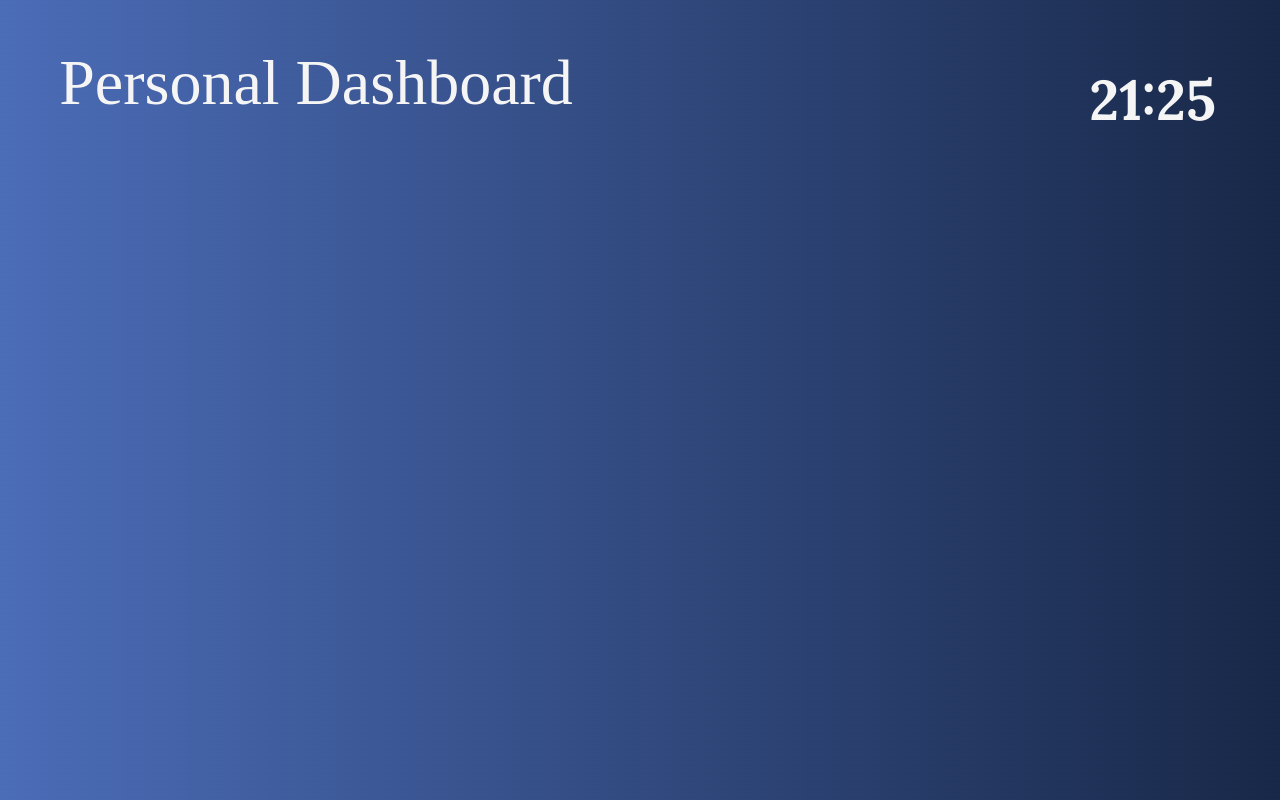
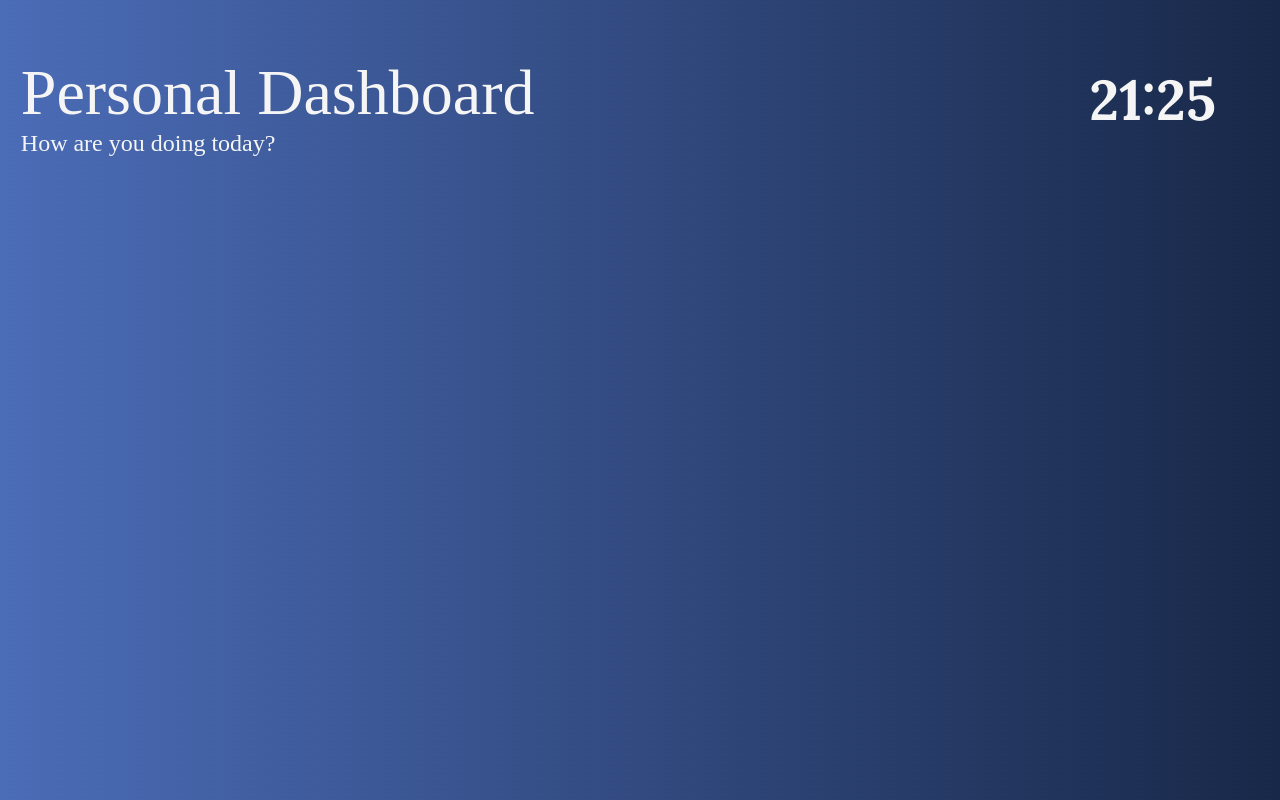
Before and after one commit to KazigeRanger/Personal-Dashboard, a plain HTML site: page src/index.html in a window 1280 px wide. Drawn offline with Linux system fonts and the light colour scheme; a web font is replaced by a local one.

Commit message:
Added a h2 element that will serve as a subtitle in the index.html file and styled the webpage in the style.css file.

```diff
--- a/src/index.html
+++ b/src/index.html
@@ -11,8 +11,11 @@
     </head>
     <body>
         <div class="head-div">
-            <h1 id="page-title">Personal Dashboard</h1>
-            <h2 id="clock">13:52</h2>
+            <div class="title-subtitle-div">
+                <h1 id="page-title">Personal Dashboard</h1>
+                <h2 id="page-subtitle">How are you doing today?</h2>
+            </div>
+            <h2 id="clock">Failed to load clock</h2>
         </div>
 
         <script type="module" src="index.js"></script>
--- a/src/index.js
+++ b/src/index.js
@@ -1,4 +1,6 @@
 import updateClock from "./modules/TypeScript/Setters/updateClock.js";
+// Set the clock to the correct time when the window loads.
+// Also set an interval for when to update the clock.
 window.addEventListener("load", function () {
     updateClock();
     const now = new Date();
--- a/src/index.ts
+++ b/src/index.ts
@@ -1,5 +1,7 @@
 import updateClock from "./modules/TypeScript/Setters/updateClock.js";
 
+// Set the clock to the correct time when the window loads.
+// Also set an interval for when to update the clock.
 window.addEventListener("load", function() {
     updateClock();
     const now = new Date();
--- a/src/style.css
+++ b/src/style.css
@@ -1,26 +1,37 @@
+body {
+    background-size: cover;
+}
+
 h1 {
     font-family: "parkinsans";
     font-weight: 500;
 }
 
-#page-title {
-    font-size: 4em;
-    color: whitesmoke;
+h2 {
+    font-family: "parkinsans";
+}
+
+.title-subtitle-div {
     margin: 0.6em 0.8em;
     display: inline-block;
 }
 
-h2 {
-    font-family: "Lora";
+#page-title {
+    font-size: 4em;
+    color: whitesmoke;
+    margin: 0.6em auto 0 auto;
+}
+
+#page-subtitle {
+    color: whitesmoke;
+    font-weight: 100;
+    margin: 0;
 }
 
 #clock {
+    font-family: "Lora";
     color: whitesmoke;
     font-size: 3.5em;
     float: inline-end;
     margin: 1em 1em;
 }
-
-body {
-    background-size: cover;
-}
```
